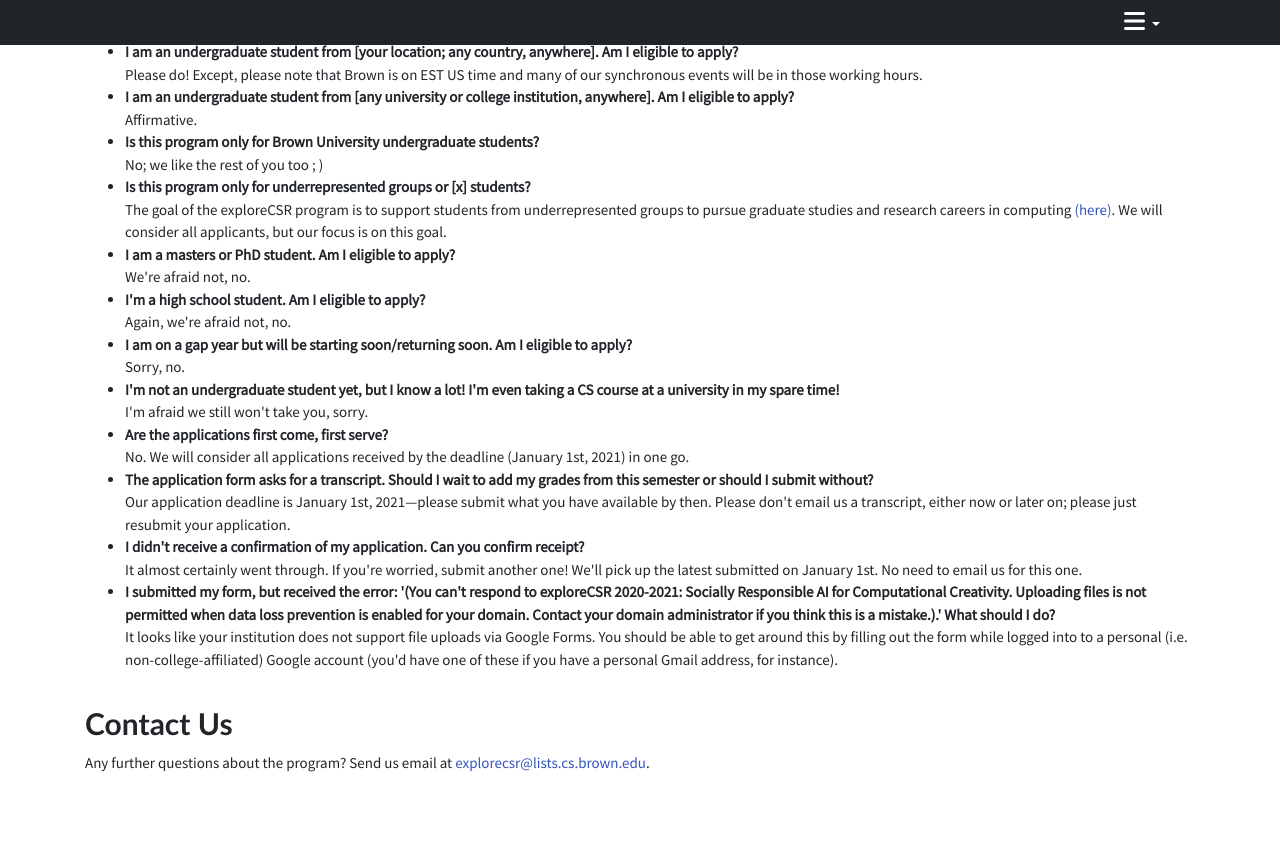
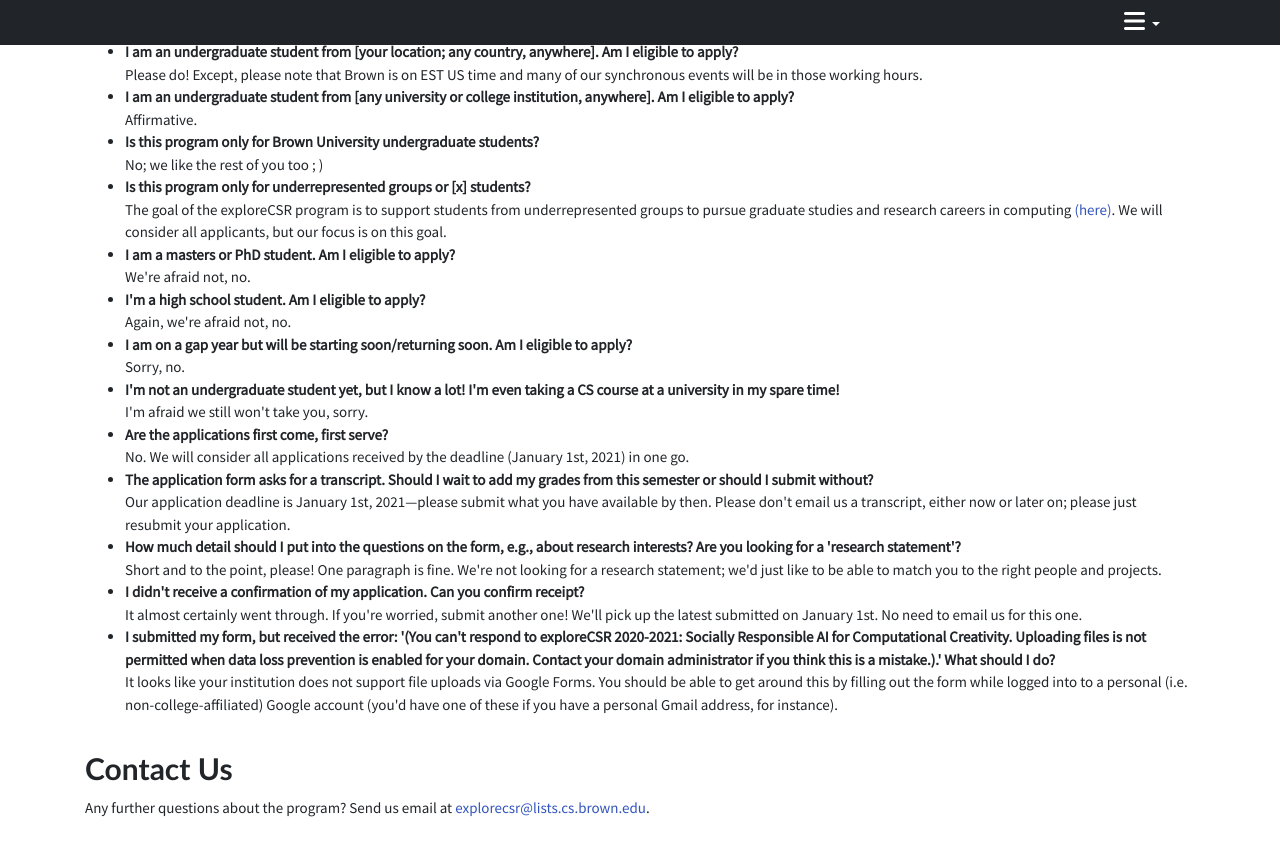
Before and after one commit to brownvc/exploreCSR-webpage, a Jekyll site: the page built from index.html, in a window 1280 px wide and 900 px high, scrolled down 3199 px. Shown: the top 856 px of the window. Built offline with Jekyll 4.4.1, drawn with Linux system fonts in a browser that asks for light colours; nearby versions of some CDN libraries.

Commit message:
Added question on form reply length

```diff
--- a/_data/faq.json
+++ b/_data/faq.json
@@ -48,6 +48,10 @@
         "answer": "Our application deadline is January 1st, 2021&mdash;please submit what you have available by then. Please don't email us a transcript, either now or later on; please just resubmit your application."
     },
     {
+        "question": "How much detail should I put into the questions on the form, e.g., about research interests? Are you looking for a 'research statement'?",
+        "answer": "Short and to the point, please! One paragraph is fine. We're not looking for a research statement; we'd just like to be able to match you to the right people and projects."
+    },
+    {
         "question": "I didn't receive a confirmation of my application. Can you confirm receipt?",
         "answer": "It almost certainly went through. If you're worried, submit another one! We'll pick up the latest submitted on January 1st. No need to email us for this one."
     },
```
